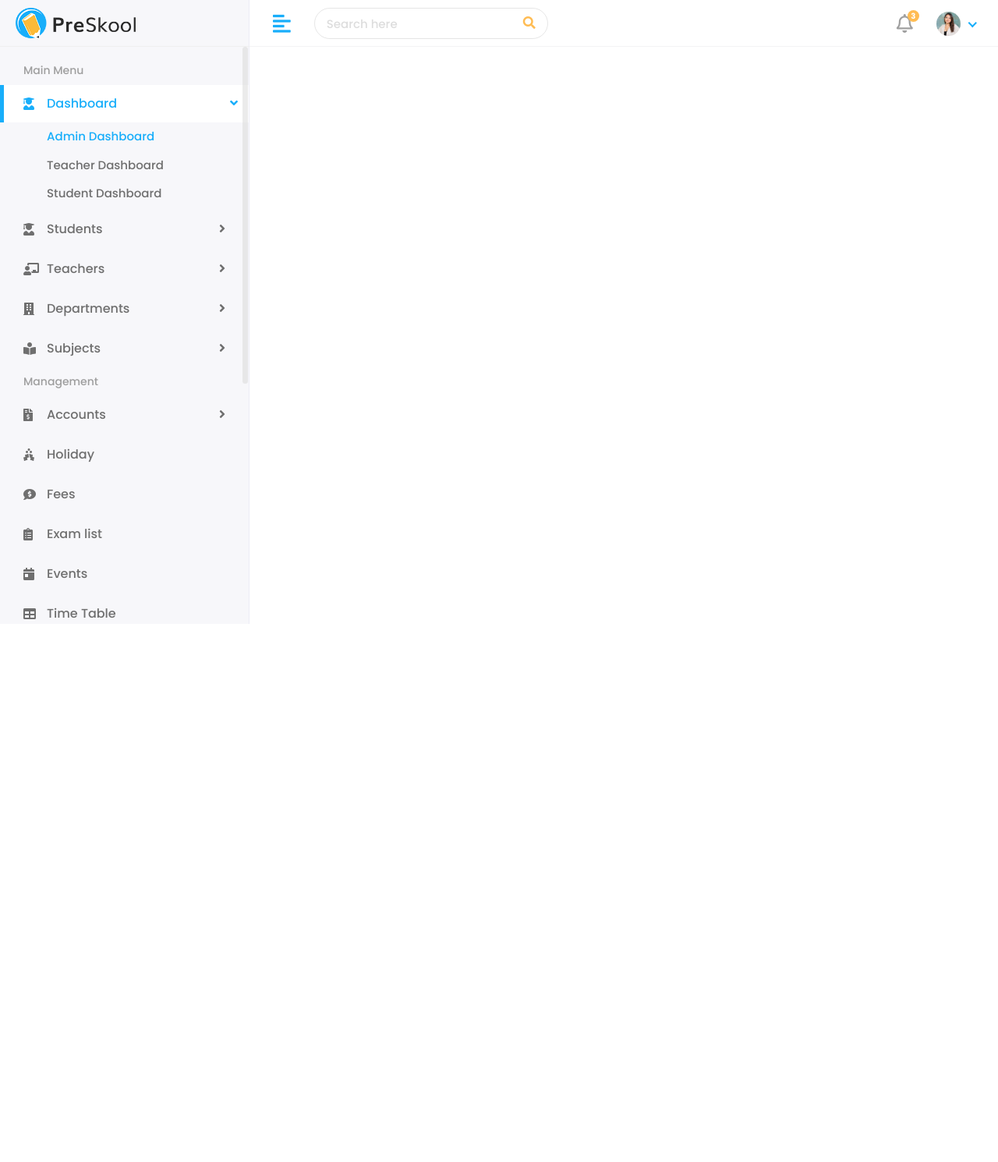
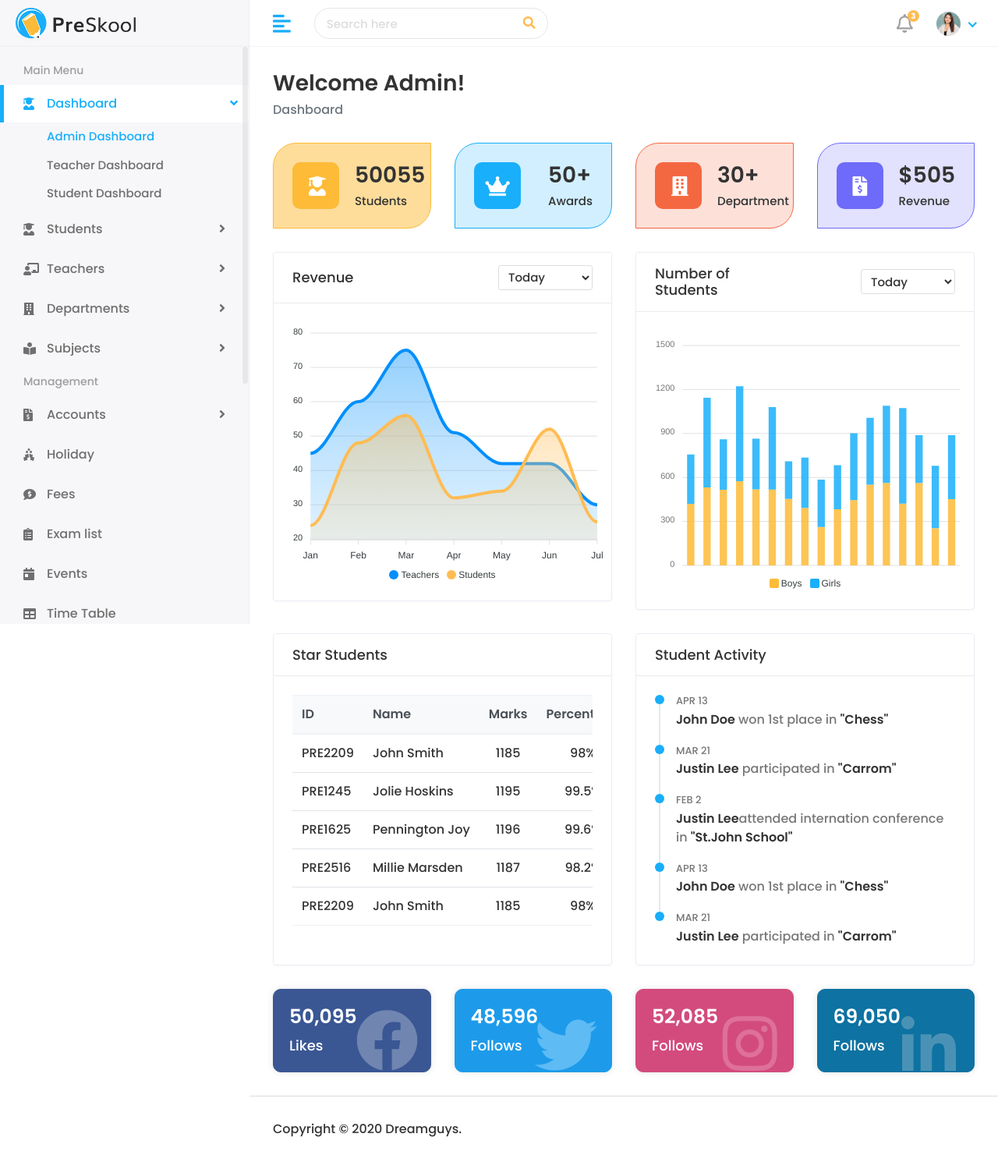
Before and after one commit to RAKIB6348/student_management_system, a Django app: page /dashboard/ in a window 1280 px wide. Shown: the whole page at 78% size. Before the commit the page ends 800 px from the top, so only its background shows below. Run offline with Django 5.2, Linux system fonts and the light colour scheme; some libraries are stand-ins or nearby versions.

Commit message:
create admin home page

```diff
--- a/accounts_users/urls.py
+++ b/accounts_users/urls.py
@@ -8,4 +8,6 @@ urlpatterns = [
 
     #dashboard urls
     path('dashboard/', dashboard_page, name='dashboard_page'),
+
+    path('home/admin/', admin_home_page, name='admin_home_page'),
 ]
--- a/accounts_users/views.py
+++ b/accounts_users/views.py
@@ -50,3 +50,9 @@ def user_login(request):
         return redirect('login_page')
 
     return redirect('login_page')
+
+
+# ======================= admin ==========================
+def admin_home_page(request):
+
+    return render(request, 'admin/admin_home.html')
--- /dev/null
+++ b/templates/admin/admin_home.html
@@ -0,0 +1 @@
+{% extends "dashboard.html" %}
--- a/templates/dashboard.html
+++ b/templates/dashboard.html
@@ -23,7 +23,7 @@
          {% include "includes/sidebar.html" %}
 
          <div class="page-wrapper">
-            <div class="content container-fluid">
+            {% include "includes/footer.html" %}
 
                {% block content %}
 
--- /dev/null
+++ b/templates/includes/footer.html
@@ -0,0 +1,276 @@
+{% load static %}
+<div class="content container-fluid">
+               <div class="page-header">
+                  <div class="row">
+                     <div class="col-sm-12">
+                        <h3 class="page-title">Welcome Admin!</h3>
+                        <ul class="breadcrumb">
+                           <li class="breadcrumb-item active">Dashboard</li>
+                        </ul>
+                     </div>
+                  </div>
+               </div>
+               <div class="row">
+                  <div class="col-xl-3 col-sm-6 col-12 d-flex">
+                     <div class="card bg-one w-100">
+                        <div class="card-body">
+                           <div class="db-widgets d-flex justify-content-between align-items-center">
+                              <div class="db-icon">
+                                 <i class="fas fa-user-graduate"></i>
+                              </div>
+                              <div class="db-info">
+                                 <h3>50055</h3>
+                                 <h6>Students</h6>
+                              </div>
+                           </div>
+                        </div>
+                     </div>
+                  </div>
+                  <div class="col-xl-3 col-sm-6 col-12 d-flex">
+                     <div class="card bg-two w-100">
+                        <div class="card-body">
+                           <div class="db-widgets d-flex justify-content-between align-items-center">
+                              <div class="db-icon">
+                                 <i class="fas fa-crown"></i>
+                              </div>
+                              <div class="db-info">
+                                 <h3>50+</h3>
+                                 <h6>Awards</h6>
+                              </div>
+                           </div>
+                        </div>
+                     </div>
+                  </div>
+                  <div class="col-xl-3 col-sm-6 col-12 d-flex">
+                     <div class="card bg-three w-100">
+                        <div class="card-body">
+                           <div class="db-widgets d-flex justify-content-between align-items-center">
+                              <div class="db-icon">
+                                 <i class="fas fa-building"></i>
+                              </div>
+                              <div class="db-info">
+                                 <h3>30+</h3>
+                                 <h6>Department</h6>
+                              </div>
+                           </div>
+                        </div>
+                     </div>
+                  </div>
+                  <div class="col-xl-3 col-sm-6 col-12 d-flex">
+                     <div class="card bg-four w-100">
+                        <div class="card-body">
+                           <div class="db-widgets d-flex justify-content-between align-items-center">
+                              <div class="db-icon">
+                                 <i class="fas fa-file-invoice-dollar"></i>
+                              </div>
+                              <div class="db-info">
+                                 <h3>$505</h3>
+                                 <h6>Revenue</h6>
+                              </div>
+                           </div>
+                        </div>
+                     </div>
+                  </div>
+               </div>
+               <div class="row">
+                  <div class="col-md-12 col-lg-6">
+                     <div class="card card-chart">
+                        <div class="card-header">
+                           <div class="row align-items-center">
+                              <div class="col-6">
+                                 <h5 class="card-title">Revenue</h5>
+                              </div>
+                              <div class="col-6">
+                                 <ul class="list-inline-group text-right mb-0 pl-0">
+                                    <li class="list-inline-item">
+                                       <div class="form-group mb-0 amount-spent-select">
+                                          <select class="form-control form-control-sm">
+                                             <option>Today</option>
+                                             <option>Last Week</option>
+                                             <option>Last Month</option>
+                                          </select>
+                                       </div>
+                                    </li>
+                                 </ul>
+                              </div>
+                           </div>
+                        </div>
+                        <div class="card-body">
+                           <div id="apexcharts-area"></div>
+                        </div>
+                     </div>
+                  </div>
+                  <div class="col-md-12 col-lg-6">
+                     <div class="card card-chart">
+                        <div class="card-header">
+                           <div class="row align-items-center">
+                              <div class="col-6">
+                                 <h5 class="card-title">Number of Students</h5>
+                              </div>
+                              <div class="col-6">
+                                 <ul class="list-inline-group text-right mb-0 pl-0">
+                                    <li class="list-inline-item">
+                                       <div class="form-group mb-0 amount-spent-select">
+                                          <select class="form-control form-control-sm">
+                                             <option>Today</option>
+                                             <option>Last Week</option>
+                                             <option>Last Month</option>
+                                          </select>
+                                       </div>
+                                    </li>
+                                 </ul>
+                              </div>
+                           </div>
+                        </div>
+                        <div class="card-body">
+                           <div id="bar"></div>
+                        </div>
+                     </div>
+                  </div>
+               </div>
+               <div class="row">
+                  <div class="col-md-6 d-flex">
+                     <div class="card flex-fill">
+                        <div class="card-header">
+                           <h5 class="card-title">Star Students</h5>
+                        </div>
+                        <div class="card-body">
+                           <div class="table-responsive">
+                              <table class="table table-hover table-center">
+                                 <thead class="thead-light">
+                                    <tr>
+                                       <th>ID</th>
+                                       <th>Name</th>
+                                       <th class="text-center">Marks</th>
+                                       <th class="text-center">Percentage</th>
+                                       <th class="text-right">Year</th>
+                                    </tr>
+                                 </thead>
+                                 <tbody>
+                                    <tr>
+                                       <td class="text-nowrap">
+                                          <div>PRE2209</div>
+                                       </td>
+                                       <td class="text-nowrap">John Smith</td>
+                                       <td class="text-center">1185</td>
+                                       <td class="text-center">98%</td>
+                                       <td class="text-right">
+                                          <div>2019</div>
+                                       </td>
+                                    </tr>
+                                    <tr>
+                                       <td class="text-nowrap">
+                                          <div>PRE1245</div>
+                                       </td>
+                                       <td class="text-nowrap">Jolie Hoskins</td>
+                                       <td class="text-center">1195</td>
+                                       <td class="text-center">99.5%</td>
+                                       <td class="text-right">
+                                          <div>2018</div>
+                                       </td>
+                                    </tr>
+                                    <tr>
+                                       <td class="text-nowrap">
+                                          <div>PRE1625</div>
+                                       </td>
+                                       <td class="text-nowrap">Pennington Joy</td>
+                                       <td class="text-center">1196</td>
+                                       <td class="text-center">99.6%</td>
+                                       <td class="text-right">
+                                          <div>2017</div>
+                                       </td>
+                                    </tr>
+                                    <tr>
+                                       <td class="text-nowrap">
+                                          <div>PRE2516</div>
+                                       </td>
+                                       <td class="text-nowrap">Millie Marsden</td>
+                                       <td class="text-center">1187</td>
+                                       <td class="text-center">98.2%</td>
+                                       <td class="text-right">
+                                          <div>2016</div>
+                                       </td>
+                                    </tr>
+                                    <tr>
+                                       <td class="text-nowrap">
+                                          <div>PRE2209</div>
+                                       </td>
+                                       <td class="text-nowrap">John Smith</td>
+                                       <td class="text-center">1185</td>
+                                       <td class="text-center">98%</td>
+                                       <td class="text-right">
+                                          <div>2015</div>
+                                       </td>
+                                    </tr>
+                                 </tbody>
+                              </table>
+                           </div>
+                        </div>
+                     </div>
+                  </div>
+                  <div class="col-md-6 d-flex">
+                     <div class="card flex-fill">
+                        <div class="card-header">
+                           <h5 class="card-title">Student Activity</h5>
+                        </div>
+                        <div class="card-body">
+                           <ul class="activity-feed">
+                              <li class="feed-item">
+                                 <div class="feed-date">Apr 13</div>
+                                 <span class="feed-text"><a>John Doe</a> won 1st place in <a>"Chess"</a></span>
+                              </li>
+                              <li class="feed-item">
+                                 <div class="feed-date">Mar 21</div>
+                                 <span class="feed-text"><a>Justin Lee</a> participated in <a href="invoice.html">"Carrom"</a></span>
+                              </li>
+                              <li class="feed-item">
+                                 <div class="feed-date">Feb 2</div>
+                                 <span class="feed-text"><a>Justin Lee</a>attended internation conference in <a href="profile.html">"St.John School"</a></span>
+                              </li>
+                              <li class="feed-item">
+                                 <div class="feed-date">Apr 13</div>
+                                 <span class="feed-text"><a>John Doe</a> won 1st place in <a>"Chess"</a></span>
+                              </li>
+                              <li class="feed-item">
+                                 <div class="feed-date">Mar 21</div>
+                                 <span class="feed-text"><a>Justin Lee</a> participated in <a href="invoice.html">"Carrom"</a></span>
+                              </li>
+                           </ul>
+                        </div>
+                     </div>
+                  </div>
+               </div>
+               <div class="row">
+                  <div class="col-xl-3 col-sm-6 col-12">
+                     <div class="card flex-fill fb sm-box">
+                        <i class="fab fa-facebook"></i>
+                        <h6>50,095</h6>
+                        <p>Likes</p>
+                     </div>
+                  </div>
+                  <div class="col-xl-3 col-sm-6 col-12">
+                     <div class="card flex-fill twitter sm-box">
+                        <i class="fab fa-twitter"></i>
+                        <h6>48,596</h6>
+                        <p>Follows</p>
+                     </div>
+                  </div>
+                  <div class="col-xl-3 col-sm-6 col-12">
+                     <div class="card flex-fill insta sm-box">
+                        <i class="fab fa-instagram"></i>
+                        <h6>52,085</h6>
+                        <p>Follows</p>
+                     </div>
+                  </div>
+                  <div class="col-xl-3 col-sm-6 col-12">
+                     <div class="card flex-fill linkedin sm-box">
+                        <i class="fab fa-linkedin-in"></i>
+                        <h6>69,050</h6>
+                        <p>Follows</p>
+                     </div>
+                  </div>
+               </div>
+            </div>
+            <footer>
+               <p>Copyright © 2020 Dreamguys.</p>
+            </footer>
```
Also changed, not shown: accounts_users/models.py (+6 -1 lines), accounts_users/migrations/0003_alter_user_user_id.py (added), db.sqlite3.
